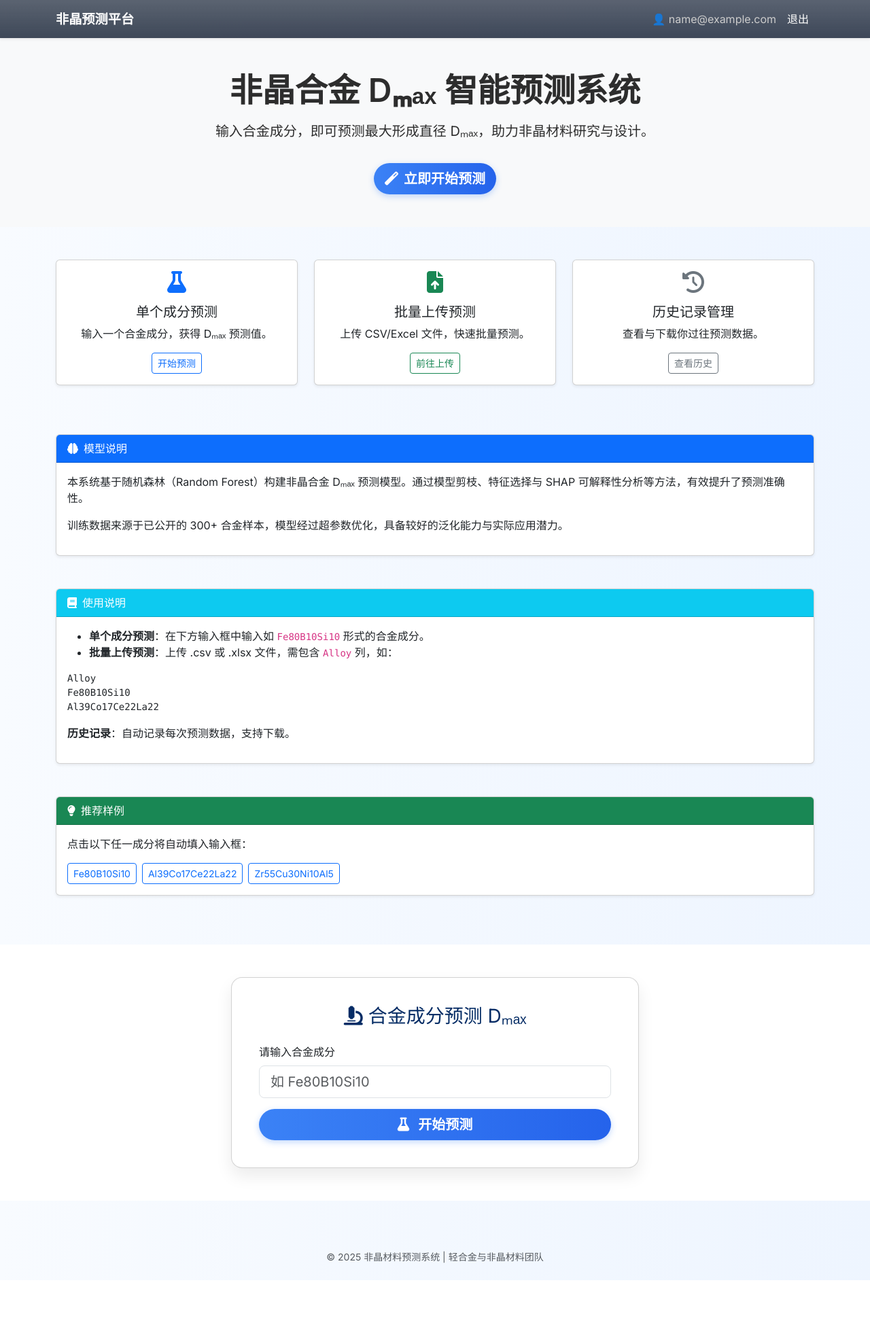
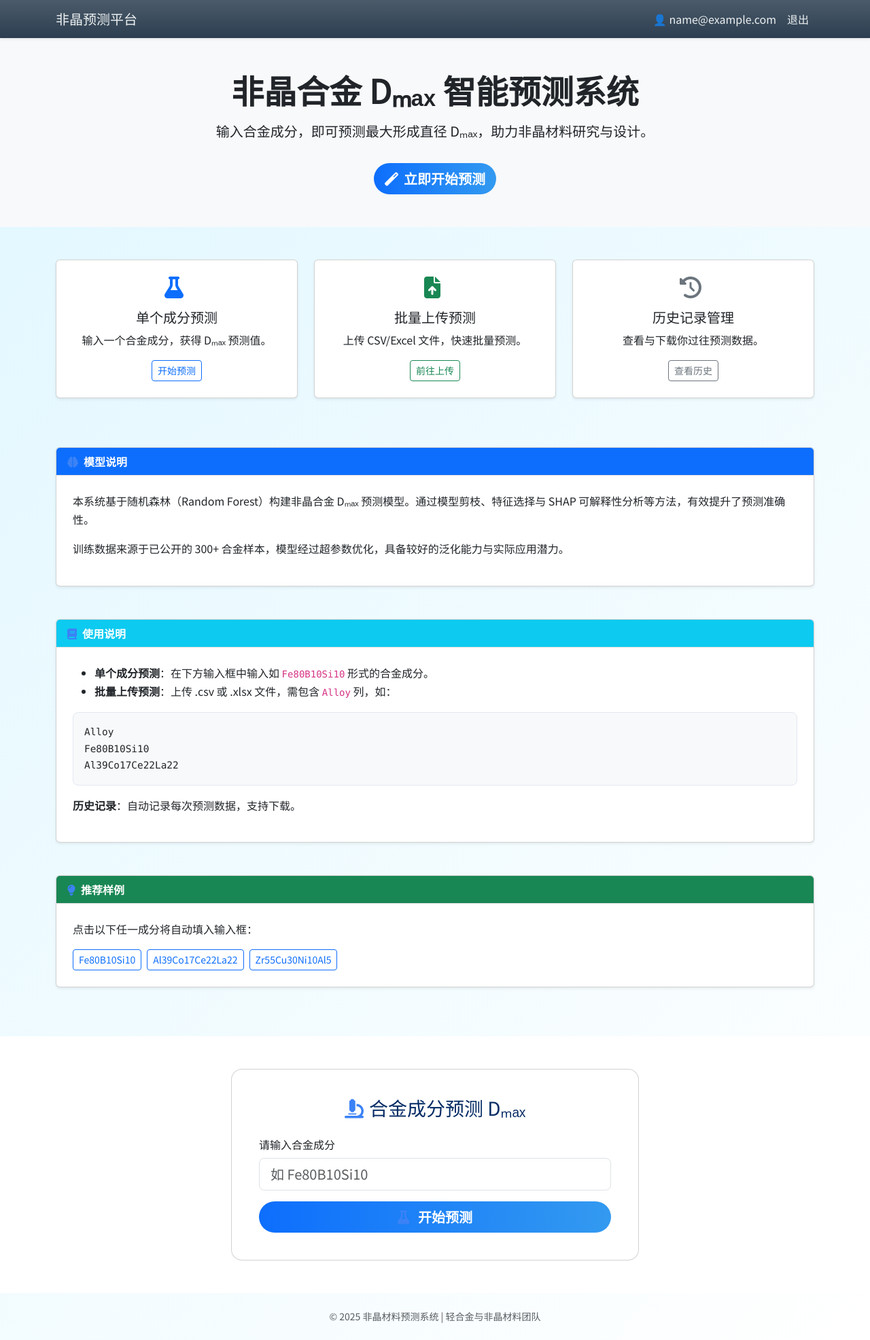
Before and after one commit to xieye777/dmax-predictor, a Flask app: page / in a window 1280 px wide. Shown: the whole page at 68% size. Before the commit the page ends 1884 px from the top, so only its background shows below. Run offline with Flask 3, Linux system fonts and the light colour scheme; the visitor is signed in with stand-in values (Sample User, id 1); data comes from the database, SQL or seed files in the repository; parts of the project's set-up code (start-up, migrations or seed data) failed here and were passed over.

Commit message:
Add files via upload

```diff
--- a/static/style.css
+++ b/static/style.css
@@ -1,12 +1,10 @@
-
-@import url('https://fonts.googleapis.com/css2?family=Inter:wght@400;600&display=swap');
+@import url('https://fonts.googleapis.com/css2?family=Noto+Sans+SC&display=swap');
 
 body {
-  font-family: 'Inter', sans-serif;
-  background: linear-gradient(to right, #f8fbff, #eef5ff);
+  font-family: 'Noto Sans SC', sans-serif;
+  background: linear-gradient(135deg, #e0f7ff, #ffffff);
   margin: 0;
   padding: 0;
-  color: #2d2d2d;
 }
 
 .app-card {
@@ -14,65 +12,75 @@ body {
   padding: 2.5rem;
   background-color: #ffffff;
   max-width: 600px;
-  box-shadow: 0 12px 25px rgba(0, 0, 0, 0.08);
 }
 
 .btn-predict {
-  background: linear-gradient(to right, #3b82f6, #2563eb);
+  background: linear-gradient(to right, #0d6efd, #339af0);
   color: white;
   font-weight: bold;
   border-radius: 2rem;
   border: none;
-  transition: all 0.3s ease;
-  box-shadow: 0 3px 10px rgba(59, 130, 246, 0.3);
+  transition: box-shadow 0.3s ease-in-out;
 }
 
 .btn-predict:hover {
-  transform: translateY(-1px);
-  box-shadow: 0 6px 18px rgba(37, 99, 235, 0.4);
+  box-shadow: 0 0 15px rgba(13, 110, 253, 0.4);
+}
+
+.bg-gradient {
+  background: linear-gradient(to right, #0d6efd, #6ea8fe);
 }
 
 .navbar {
-  background-color: rgba(30, 41, 59, 0.85) !important;
-  backdrop-filter: blur(6px);
-  -webkit-backdrop-filter: blur(6px);
-  box-shadow: 0 2px 6px rgba(0,0,0,0.1);
+  background-color: #2c3e50; /* 深色系背景 */
 }
 
 .navbar .nav-link {
-  color: #ffffff !important;
+  color: #ecf0f1 !important; /* 轻灰色文字 */
   font-weight: 500;
-  transition: color 0.3s;
+}
+
+.navbar .nav-link.active {
+  text-decoration: underline;
+  color: #3498db;
+}
+
+.navbar-brand {
+  color: #ecf0f1 !important; /* 轻灰色文字 */
 }
 
 .navbar .nav-link:hover {
-  color: #60a5fa !important;
+  color: #3498db;
 }
 
-.navbar .nav-link.active {
-  color: #93c5fd !important;
-  text-decoration: underline;
+/* Enhanced card section styles */
+
+.card-header {
+  font-weight: 600;
+  background-color: #f0f4f8;
+  border-bottom: 1px solid #e0e0e0;
+  color: #1e293b;
+  font-size: 1rem;
 }
 
-.navbar-brand {
-  color: #ffffff !important;
-  font-weight: 600;
-  font-size: 1.2rem;
+.card-body {
+  padding: 1.5rem;
+  line-height: 1.7;
 }
 
-.nav-link.disabled {
-  color: #cccccc !important;
-  pointer-events: none;
+.card + .card {
+  margin-top: 1.5rem;
 }
 
-input:focus, textarea:focus, select:focus {
-  border-color: #3b82f6;
-  box-shadow: 0 0 0 0.15rem rgba(59, 130, 246, 0.3);
+.card i {
+  margin-right: 0.5rem;
+  color: #3b82f6;
 }
 
-footer {
-  margin-top: 3rem;
-  text-align: center;
-  color: #9ca3af;
-  font-size: 0.85rem;
+pre {
+  background: #f8f9fa;
+  border-radius: 0.5rem;
+  padding: 1rem;
+  font-size: 0.9rem;
+  border: 1px solid #e2e8f0;
 }
```
